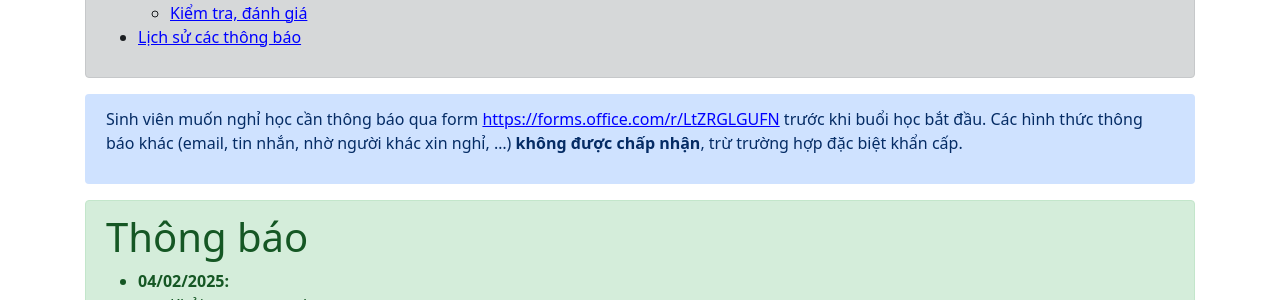
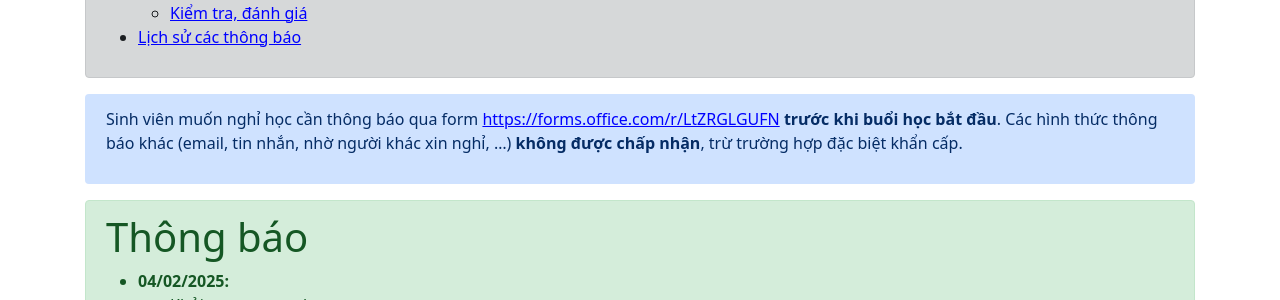
Before and after one commit to hoanganhduc/hoanganhduc.github.io, a Jekyll site: the page built from teaching/VNU-HUS/2025/spring/MAT3500/index.md, in a window 1280 px wide and 900 px high. Shown: the part 292-592 px from the top of the window. Built offline with Jekyll 4.4.1, drawn with Linux system fonts in a browser that asks for light colours; nearby versions of some CDN libraries; a style sheet for code colours, icons or effects is not loaded.

Commit message:
Updated @ 2025-02-04  11:06:58 ICT

```diff
--- a/teaching/VNU-HUS/2025/spring/MAT3500/index.md
+++ b/teaching/VNU-HUS/2025/spring/MAT3500/index.md
@@ -14,7 +14,7 @@ katex: true
 </div>
 
 <div class="alert alert-primary" role="alert" markdown="1">
-Sinh viên muốn nghỉ học cần thông báo qua form [https://forms.office.com/r/LtZRGLGUFN](https://forms.office.com/r/LtZRGLGUFN) trước khi buổi học bắt đầu. Các hình thức thông báo khác (email, tin nhắn, nhờ người khác xin nghỉ, ...) **không được chấp nhận**, trừ trường hợp đặc biệt khẩn cấp.
+Sinh viên muốn nghỉ học cần thông báo qua form [https://forms.office.com/r/LtZRGLGUFN](https://forms.office.com/r/LtZRGLGUFN) **trước khi buổi học bắt đầu**. Các hình thức thông báo khác (email, tin nhắn, nhờ người khác xin nghỉ, ...) **không được chấp nhận**, trừ trường hợp đặc biệt khẩn cấp.
 </div>
 
 <div class="alert alert-success" role="alert" markdown="1">
```
Also changed, not shown: 1 other file.
